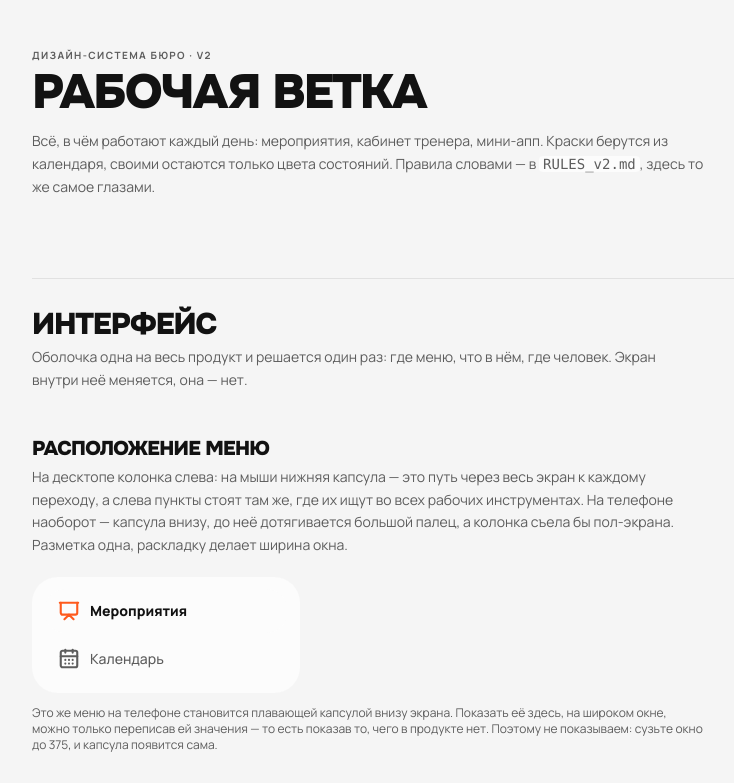
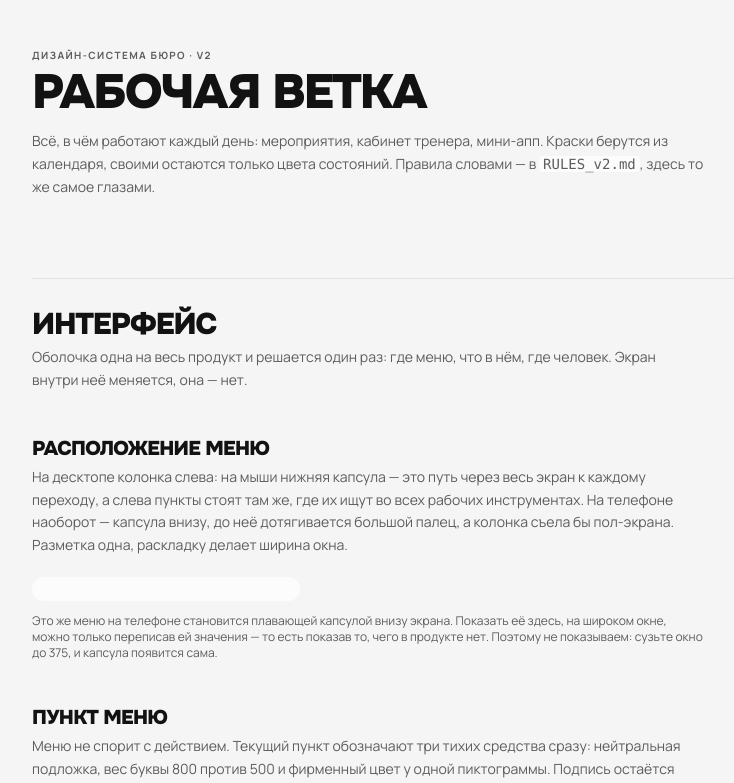
Before and after one commit to artjomsgusevs-cell/glagol-design-system, a Next.js app: page /rabota in a window 1280 px wide. Shown: the top 783 px of the page, without its empty margins (192-926 px from the left). Built offline with nearby package versions, Linux system fonts and the light colour scheme.

Commit message:
Эталон: воздух над листом
Co-Authored-By: Claude Opus 5 <noreply@anthropic.com>

```diff
--- a/app/work.css
+++ b/app/work.css
@@ -513,58 +513,15 @@ html:not(.dark) .work {
 }
 
 @media (min-width: 1024px) {
-  /* Меню переезжает влево и встаёт столбцом. Подписи видны у всех: ширины
-     хватает, а знак без подписи заставляет вспоминать.
-     Метрики — те же, что в мини-аппе, до пикселя: высота 44, зазор 10, поля
-     14, кегль 14 полужирным, скругление 16. Меню в двух инструментах бюро
-     должно узнаваться рукой, а не «выглядеть похоже». */
+  /* Капсула — только телефонная. На десктопе меню живёт в колонке, и второе
+     такое же ниже читалось как рудимент — оно и было им.
+     Через display, а не через `lg:hidden` в разметке: правила этого файла
+     лежат вне слоёв Tailwind и его утилиты перебивают. Класс в разметке стоял
+     и не работал — ровно то, о чём предупреждает CLAUDE.md мини-аппа. */
   .work-dock {
-    /* В окне колонку держит она сама, меню внутри неё стоит обычным блоком.
-       Липким оно было, пока колонка тянулась во всю страницу. */
-    position: static;
-    left: auto;
-    bottom: auto;
-    transform: none;
-    flex-direction: column;
-    align-items: stretch;
-    gap: 4px;
-    padding: 0;
-    border-radius: 0;
-    background: transparent;
-    box-shadow: none;
+    display: none;
   }
-  /* Тёмная капсула — только телефонная. Правило `.dark .work-dock` весит
-     больше одноклассового и перебивало сброс выше: на десктопе в тёмной теме
-     оба пункта оказывались на одной приподнятой плашке с рамкой, и меню
-     читалось как один блок из двух строк. */
-  .dark .work-dock {
-    background: transparent;
-    border: none;
-  }
-  .work-dock a {
-    height: 44px;
-    gap: 10px;
-    padding: 0 14px;
-    /* Скругление то же, что в мини-аппе: `rounded-2xl`, а это токен бюро
-       (0.9rem × 1.8 ≈ 26). Числом не пишем — поменяется радиус бюро,
-       поменяется и здесь. */
-    border-radius: var(--radius-2xl);
-    font-size: 14px;
-    font-weight: 500;
-    color: var(--ink-soft);
-  }
-  .work-dock a:hover {
-    background: var(--paper-deep);
-    color: var(--ink);
-  }
-  /* На десктопе меню стоит прямо на листе, а не на тёмной капсуле: подложка
-     активного пункта — обычная плитка, без прозрачностей. */
-  .work-dock a[aria-current="page"],
-  .dark .work-dock a[aria-current="page"] {
-    background: var(--paper-deep);
-    color: var(--ink);
-    font-weight: 800;
-  }
+
 
   /*
    * Карточки разделов на листе — своей подложкой.
@@ -627,7 +584,12 @@ html:not(.dark) .work {
        на которой стоит вся геометрия панели.
        Сверху и снизу 20 — ровно как у колонки слева с её `sticky top-5`.
 
-       Внутреннее верхнее поле — 7, и это не описка. Оно подобрано замером:
+       Внутреннее верхнее поле — 19, и это не круглое число. Оно подобрано
+       замером и ходит парой с полем колонки: подняли колонку с 20 до 32 —
+       подняли и его с 7 до 19. Меняете одно, меняете и второе, иначе строки
+       разъезжаются.
+
+       Замер таков:
        верх прописной у заголовка раздела обязан встать на ту же линию, что
        верх прописной у надписи «бюро Глагол» в колонке. У нас это 34-й
        пиксель у обоих.
@@ -637,7 +599,7 @@ html:not(.dark) .work {
        выше его строка начинается над прописной, и тем меньше поле сверху.
        Меняете кегль заголовка или подписи — меряете заново. */
     margin: 20px 0;
-    padding: 7px 28px 28px;
+    padding: 19px 28px 28px;
     box-shadow:
       0 0 0 1px var(--hairline),
       0 10px 30px -20px rgb(0 0 0 / 25%);
```
